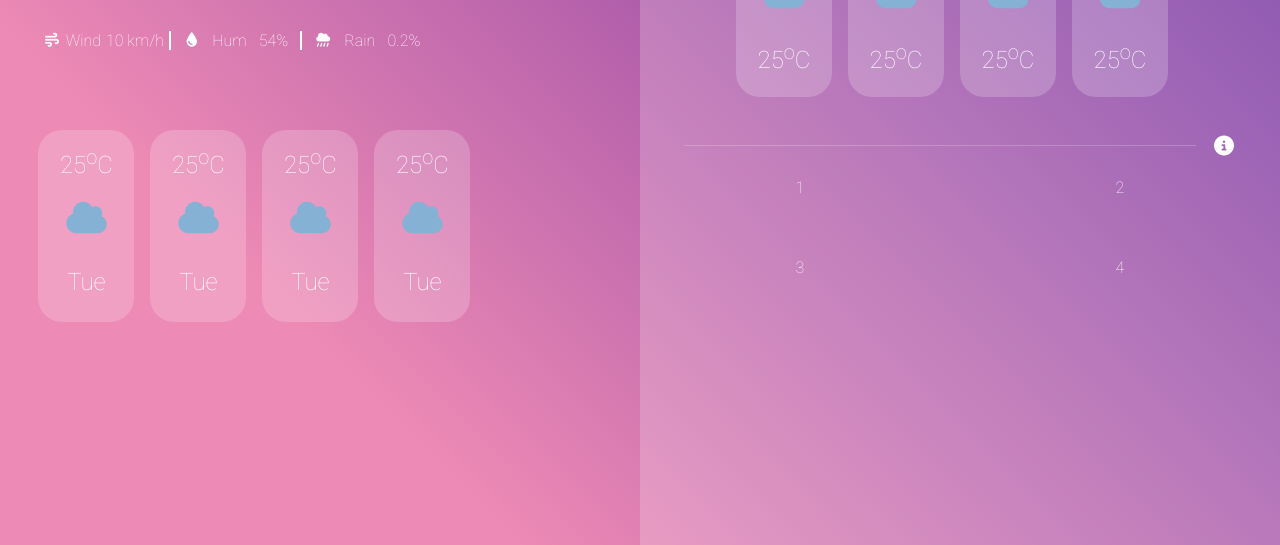
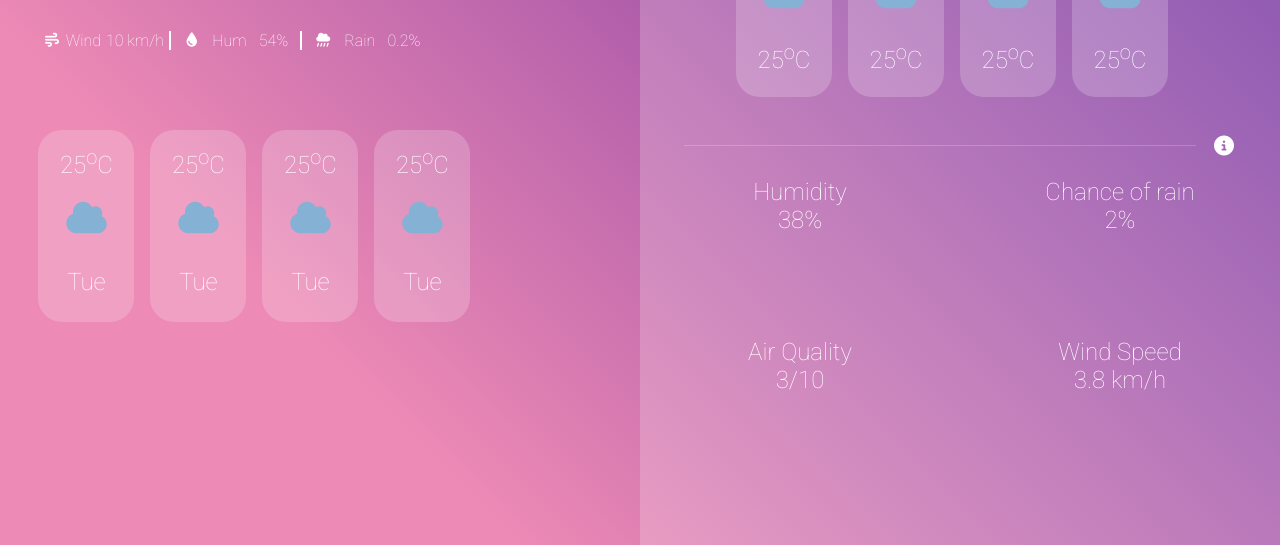
Before and after one commit to Quazf1x/Weather-App, a plain HTML site: page index.html in a window 1280 px wide. Shown: the part 255-800 px from the top of the page. Drawn offline with Linux system fonts and the light colour scheme; a script that the page names is missing.

Commit message:
Ver 0.0.6

```diff
--- a/index.html
+++ b/index.html
@@ -133,7 +133,22 @@
         <i class="fa-solid fa-circle-info fa-lg" style="color: #ffffff;"></i>
       </div>
       <div class="right-side-bottom-wrapper">
-        <span>1</span><span>2</span><span>3</span><span>4</span>
+        <div>
+          <p>Humidity</p>
+          <span class="set-time-humidity">38%</span>
+        </div>
+        <div>
+          <p>Chance of rain</p>
+          <span class="set-time-rain">2%</span>
+        </div>
+        <div>
+          <p>Air Quality</p>
+          <span class="set-time-air">3/10</span>
+        </div>
+        <div>
+          <p>Wind Speed</p>
+          <span class="set-time-air">3.8 km/h</span>
+        </div>
       </div>
     </section>
   </main>
--- a/styles.css
+++ b/styles.css
@@ -249,6 +249,13 @@ body {
 
 .right-side-bottom-wrapper {
   display: grid;
-  grid-template: 5rem 5rem / 1fr 1fr;
+  grid-template: 10rem 10rem / 1fr 1fr;
   justify-items: center;
 }
+
+.right-side-bottom-wrapper > div {
+  align-items: center;
+  display: flex;
+  flex-direction: column;
+  font-size: 1.5rem;
+}
```
